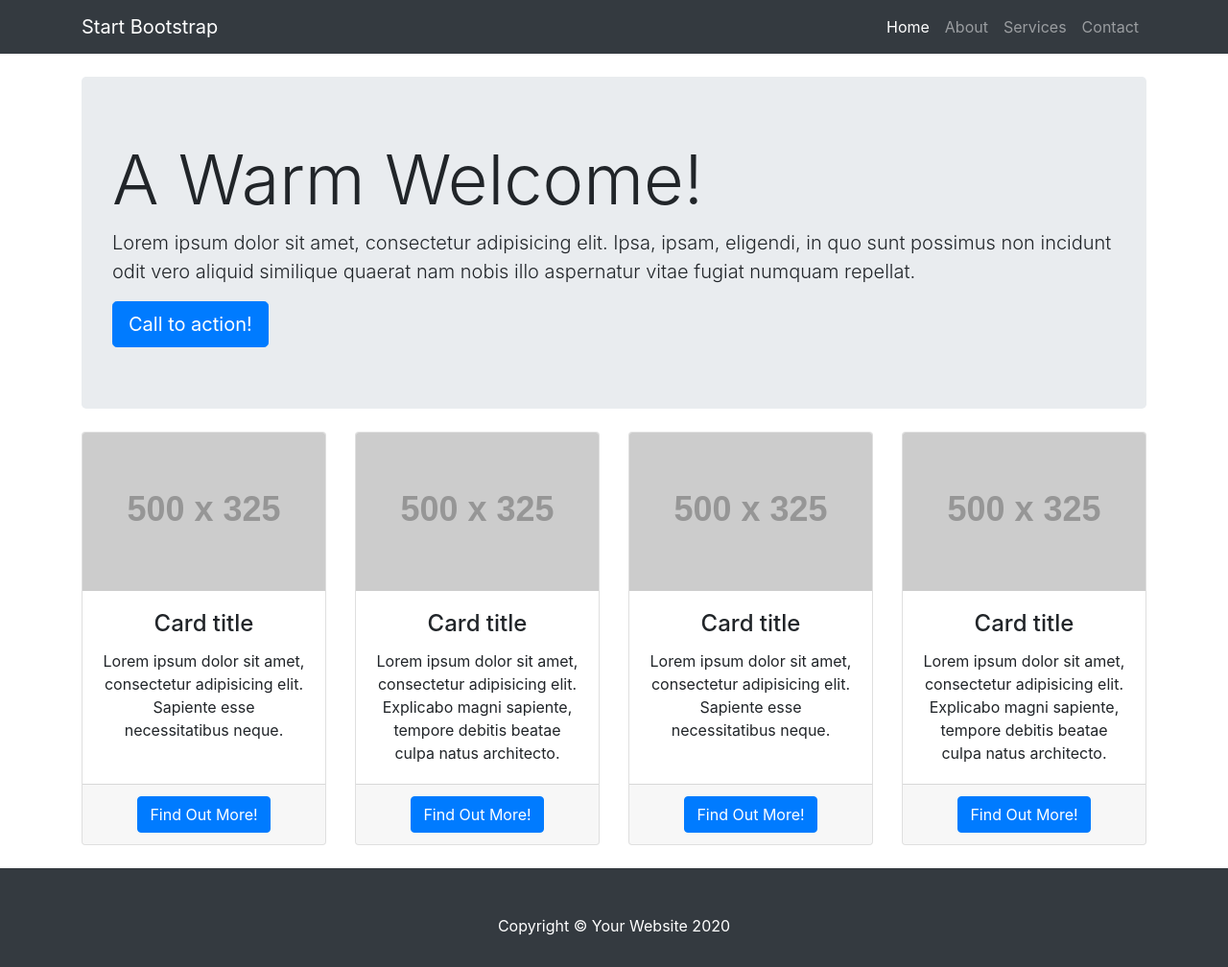
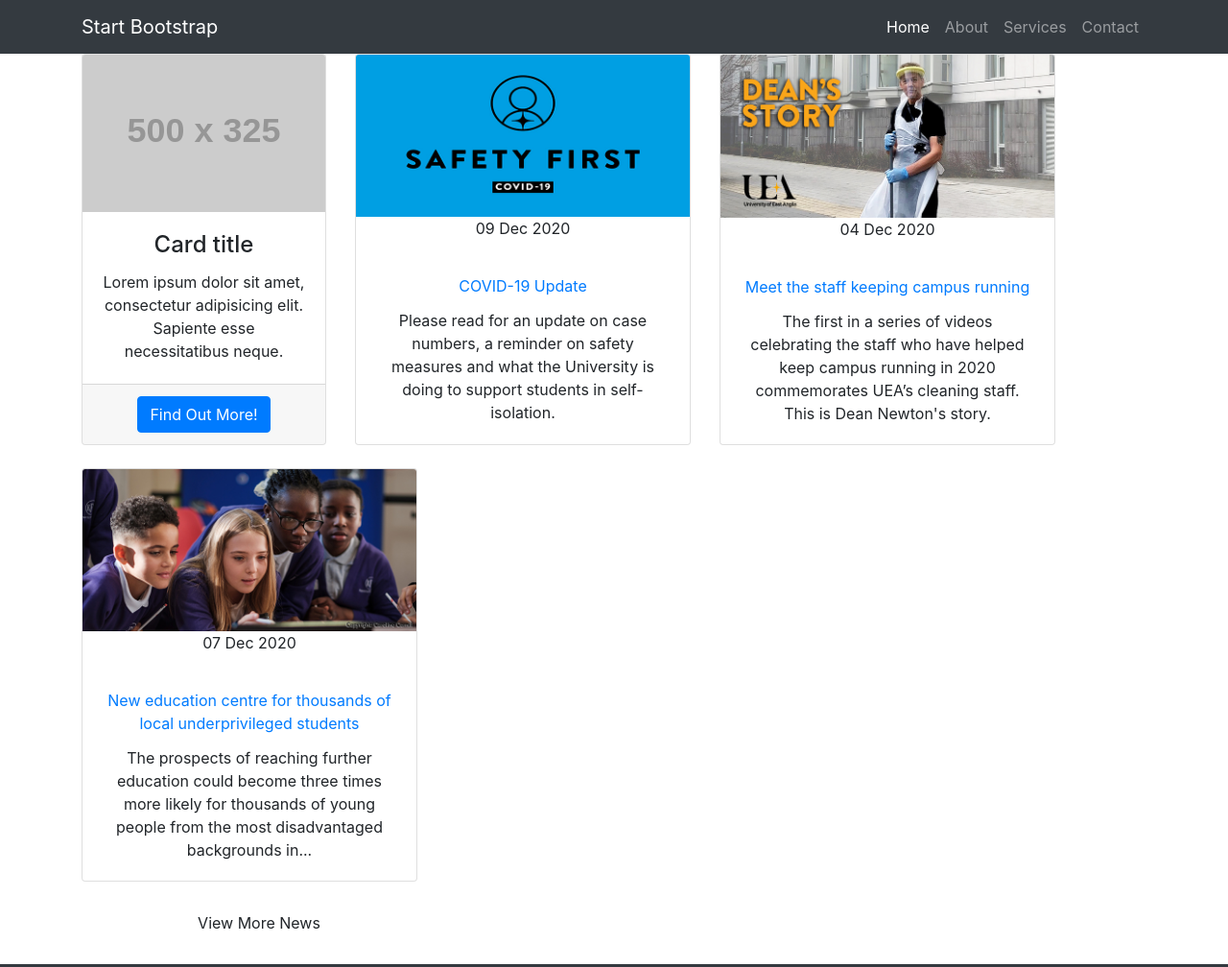
Before and after one commit to KalaOne/HCI_Portal, a website: page index.html in a window 1280 px wide. Shown: the top 1008 px of the page at 96% size. Drawn offline with Linux system fonts and the light colour scheme; files whose address does not match are found by name.

Commit message:
News widgets on COVID page were modified, news section added to the main page

```diff
--- a/COVID_Page.css
+++ b/COVID_Page.css
@@ -27,7 +27,7 @@
 }
 
 #MoreCOVIDNews {
-    max-width:15%;
+    /*max-width:15%;*/
     display:block;
     background-color: #00aef0;
     color: white;
--- a/index.html
+++ b/index.html
@@ -52,11 +52,7 @@
   <div class="container">
 
     <!-- Jumbotron Header -->
-    <header class="jumbotron my-4">
-      <h1 class="display-3">A Warm Welcome!</h1>
-      <p class="lead">Lorem ipsum dolor sit amet, consectetur adipisicing elit. Ipsa, ipsam, eligendi, in quo sunt possimus non incidunt odit vero aliquid similique quaerat nam nobis illo aspernatur vitae fugiat numquam repellat.</p>
-      <a href="#" class="btn btn-primary btn-lg">Call to action!</a>
-    </header>
+
 
     <!-- Page Features -->
     <div class="row text-center">
@@ -74,45 +70,75 @@
         </div>
       </div>
 
-      <div class="col-lg-3 col-md-6 mb-4">
-        <div class="card h-100">
-          <img class="card-img-top" src="http://placehold.it/500x325" alt="">
+      <div class="col-lg-4 col-md-6 mb-4 news_card_position" id="5" >
+          <div class="card h-100 news_card">
+            <img class="card-img-top news_image" src="C:\Users\asus\PycharmProjects\HCI_Portal\static\News elements\news-safety-first-one.jpg" alt="">
+            <div class="news_date">
+                <p>09 Dec 2020</p>
+            </div>
             <div class="card-body">
-            <h4 class="card-title">Card title</h4>
-            <p class="card-text">Lorem ipsum dolor sit amet, consectetur adipisicing elit. Explicabo magni sapiente, tempore debitis beatae culpa natus architecto.</p>
+              <a href="#" class="news_title_link">
+                  COVID-19 Update
+              </a>
+              <p class="card-text" style="margin-top: 0.75rem">Please read for an update on case numbers,
+                  a reminder on safety measures and what the University is doing to support students
+                  in self-isolation.</p>
             </div>
-          <div class="card-footer">
-            <a href="#" class="btn btn-primary">Find Out More!</a>
-          </div>
+<!--            <div class="card-footer">-->
+<!--              <a href="#" class="btn btn-primary">More Information</a>-->
+<!--            </div>-->
           </div>
         </div>
 
-      <div class="col-lg-3 col-md-6 mb-4">
-        <div class="card h-100">
-          <img class="card-img-top" src="http://placehold.it/500x325" alt="">
+
+        <div class="col-lg-4 col-md-6 mb-4 news_card_position" id="6">
+          <div class="card h-100 news_card">
+            <img class="card-img-top news_image" src="C:\Users\asus\PycharmProjects\HCI_Portal\static\News elements\DeanMainOrange.jpg" alt="">
+            <div class="news_date">
+                <p>04 Dec 2020</p>
+            </div>
             <div class="card-body">
-            <h4 class="card-title">Card title</h4>
-            <p class="card-text">Lorem ipsum dolor sit amet, consectetur adipisicing elit. Sapiente esse necessitatibus neque.</p>
+              <a href="#" class="news_title_link">
+                  Meet the staff keeping campus running
+              </a>
+              <p class="card-text" style="margin-top: 0.75rem">
+                  The first in a series of videos celebrating the staff who have helped keep campus
+                  running in 2020 commemorates UEA’s cleaning staff. This is Dean Newton's story.
+              </p>
             </div>
-          <div class="card-footer">
-            <a href="#" class="btn btn-primary">Find Out More!</a>
-          </div>
+<!--            <div class="card-footer">-->
+<!--              <a href="#" class="btn btn-primary">More Information</a>-->
+<!--            </div>-->
           </div>
         </div>
 
-      <div class="col-lg-3 col-md-6 mb-4">
-        <div class="card h-100">
-          <img class="card-img-top" src="http://placehold.it/500x325" alt="">
+        <div class="col-lg-4 col-md-6 mb-4 news_card_position" id="7">
+          <div class="card h-100 news_card">
+            <img class="card-img-top news_image" src="C:\Users\asus\PycharmProjects\HCI_Portal\static\News elements\SchoolchildrenMain.jpg" alt="">
+            <div class="news_date">
+                <p>07 Dec 2020</p>
+            </div>
             <div class="card-body">
-            <h4 class="card-title">Card title</h4>
-            <p class="card-text">Lorem ipsum dolor sit amet, consectetur adipisicing elit. Explicabo magni sapiente, tempore debitis beatae culpa natus architecto.</p>
+              <a href="#" class="news_title_link">
+                  New education centre for thousands of local underprivileged students
+              </a>
+              <p class="card-text" style="margin-top: 0.75rem">
+                  The prospects of reaching further education could become three times more
+                  likely for thousands of young people from the most disadvantaged backgrounds in...
+              </p>
             </div>
-          <div class="card-footer">
-            <a href="#" class="btn btn-primary">Find Out More!</a>
-          </div>
+<!--            <div class="card-footer">-->
+<!--              <a href="#" class="btn btn-primary">More Information</a>-->
+<!--            </div>-->
           </div>
         </div>
 
+    </div>
+    <!--More news button-->
+      <div class="container">
+        <div class="row">
+              <a class="btn btn-pink col-lg-4 col-md-6 mb-4" id= "MoreCOVIDNews" href="https://my.uea.ac.uk/news" target="_blank" title="View More News">View More News</a>
+        </div>
       </div>
     <!-- /.row -->
 
```
Also changed, not shown: COVID_Guidance.html (+97 -29 lines), static/News elements/LF Testing MY UEA pic LB.jpg (added), static/News elements/second lockdown student.jpg (added), static/News elements/tier 2.JPG (added). Lines whose indentation alone changed are shown as unchanged.
